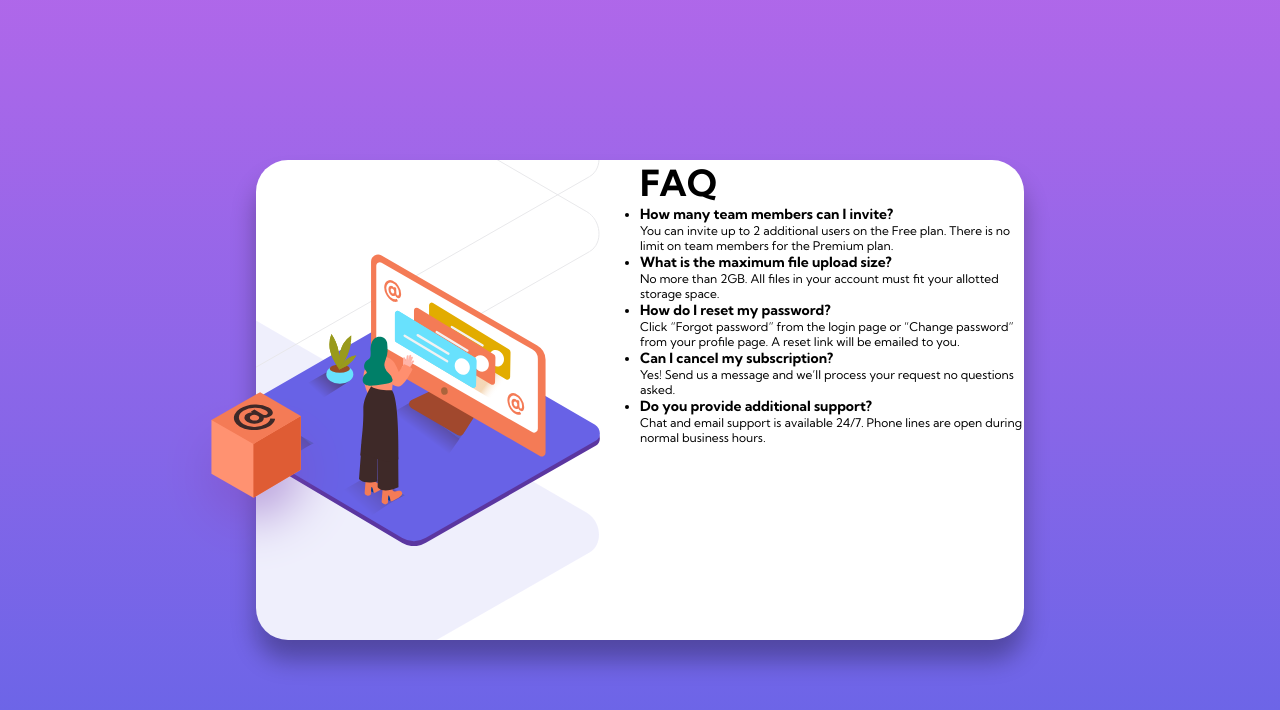
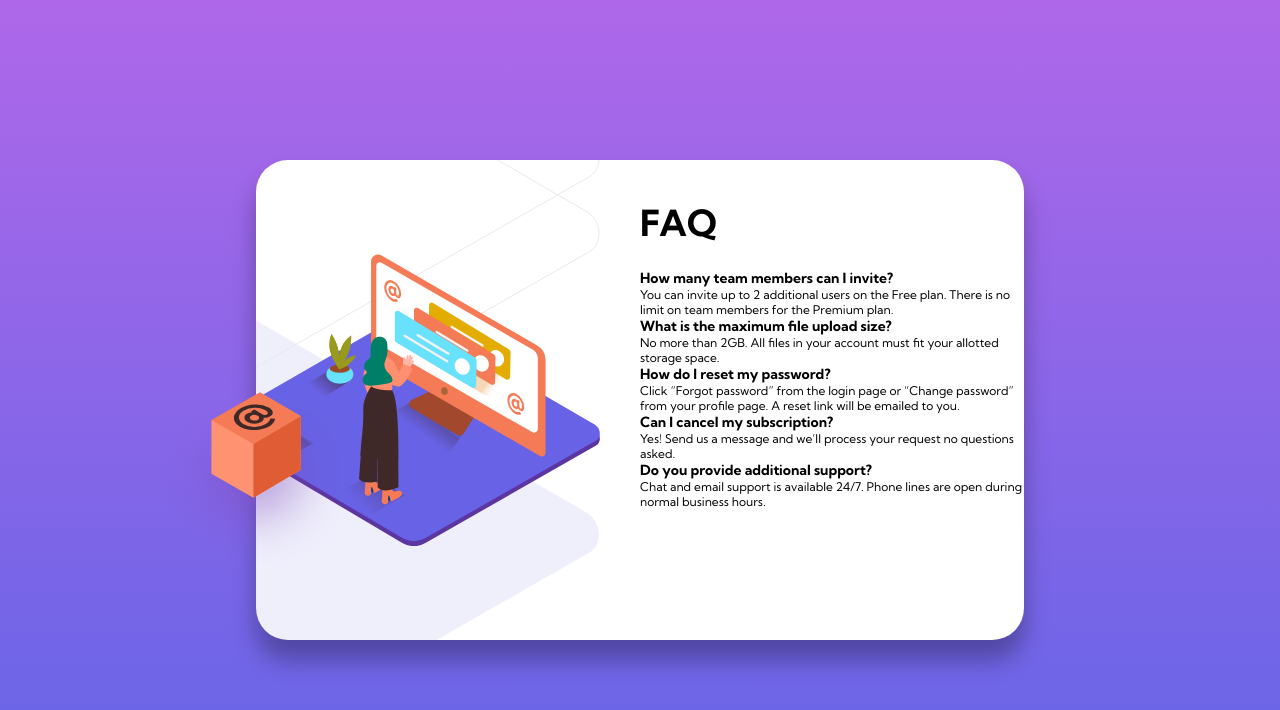
Before and after one commit to lilKriT/FAQ-Accordion-Card, a plain HTML site: page index.html in a window 1280 px wide. Drawn offline with Linux system fonts and the light colour scheme.

Commit message:
Working on right column.

```diff
--- a/style.css
+++ b/style.css
@@ -82,4 +82,17 @@ img {
 .faq-card .right h2 {
   font-size: 2.25rem;
   text-transform: uppercase;
+  margin: 2.5rem 0 24px;
 }
+
+.faq-card .faq {
+  list-style: none;
+}
+
+.faq-card .faq li {
+
+}
+
+.faq-card .faq li h2 {
+
+}
```
